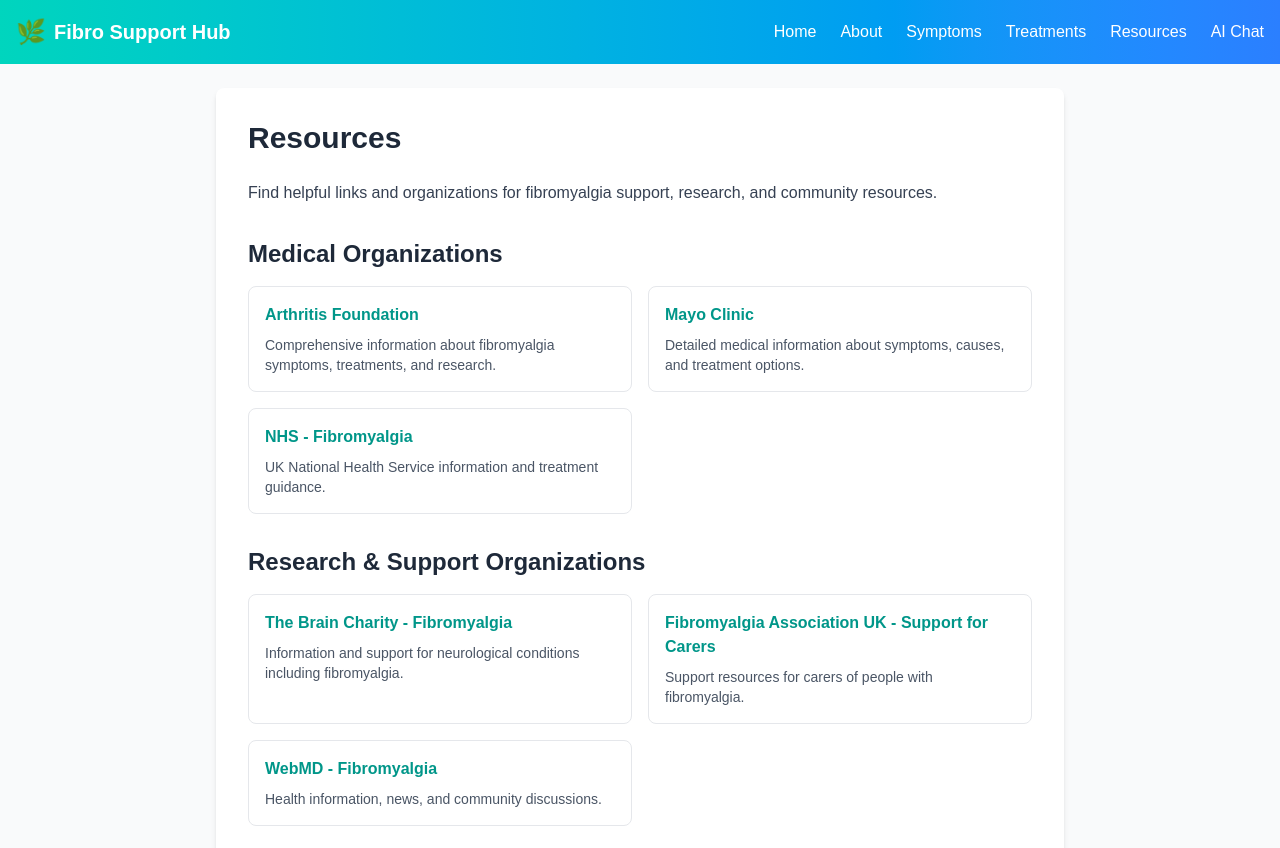
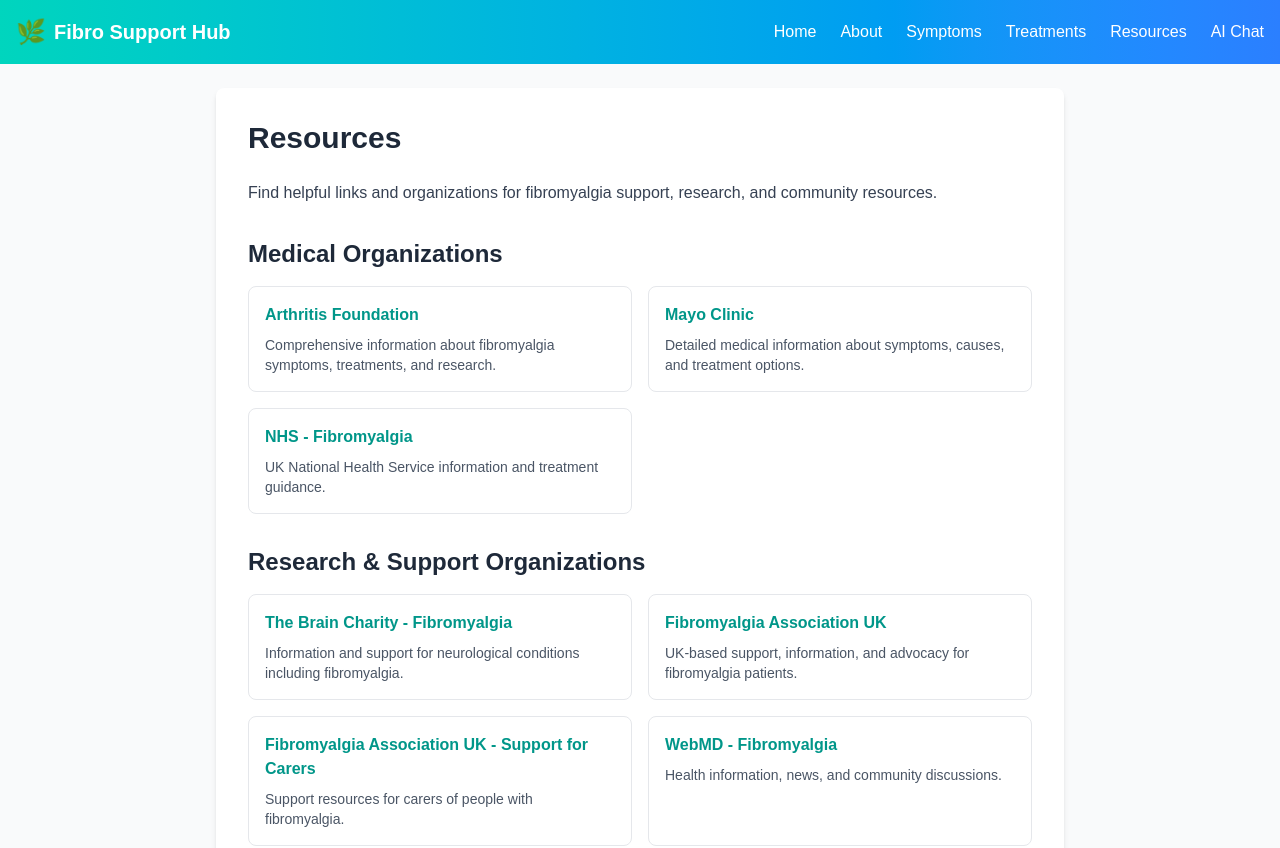
Before and after one commit to Jens-Space/chronic-haven, a Next.js app: page /resources in a window 1280 px wide. Shown: the top 848 px of the page. Built offline with nearby package versions, Linux system fonts and the light colour scheme.

Commit message:
commit message

```diff
--- a/src/app/resources/page.tsx
+++ b/src/app/resources/page.tsx
@@ -31,6 +31,10 @@
             <h3 className="font-semibold text-teal-600 mb-2">The Brain Charity - Fibromyalgia</h3>
             <p className="text-sm text-gray-600">Information and support for neurological conditions including fibromyalgia.</p>
           </a>
+          <a href="https://www.fmauk.org/" className="block p-4 border border-gray-200 rounded-lg hover:border-teal-300 hover:shadow-md transition-all">
+            <h3 className="font-semibold text-teal-600 mb-2">Fibromyalgia Association UK</h3>
+            <p className="text-sm text-gray-600">UK-based support, information, and advocacy for fibromyalgia patients.</p>
+          </a>
           <a href="https://fibro.org.uk/support-for-carers/" className="block p-4 border border-gray-200 rounded-lg hover:border-teal-300 hover:shadow-md transition-all">
             <h3 className="font-semibold text-teal-600 mb-2">Fibromyalgia Association UK - Support for Carers</h3>
             <p className="text-sm text-gray-600">Support resources for carers of people with fibromyalgia.</p>
```
